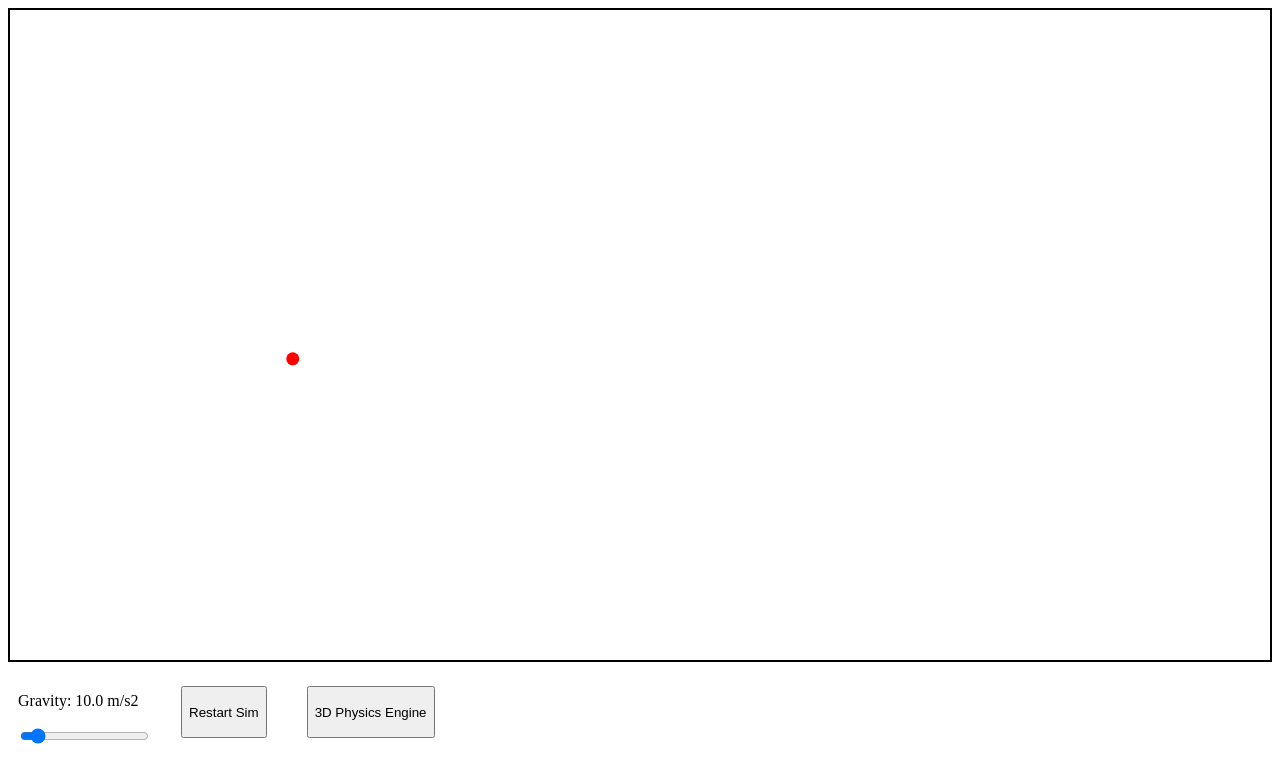
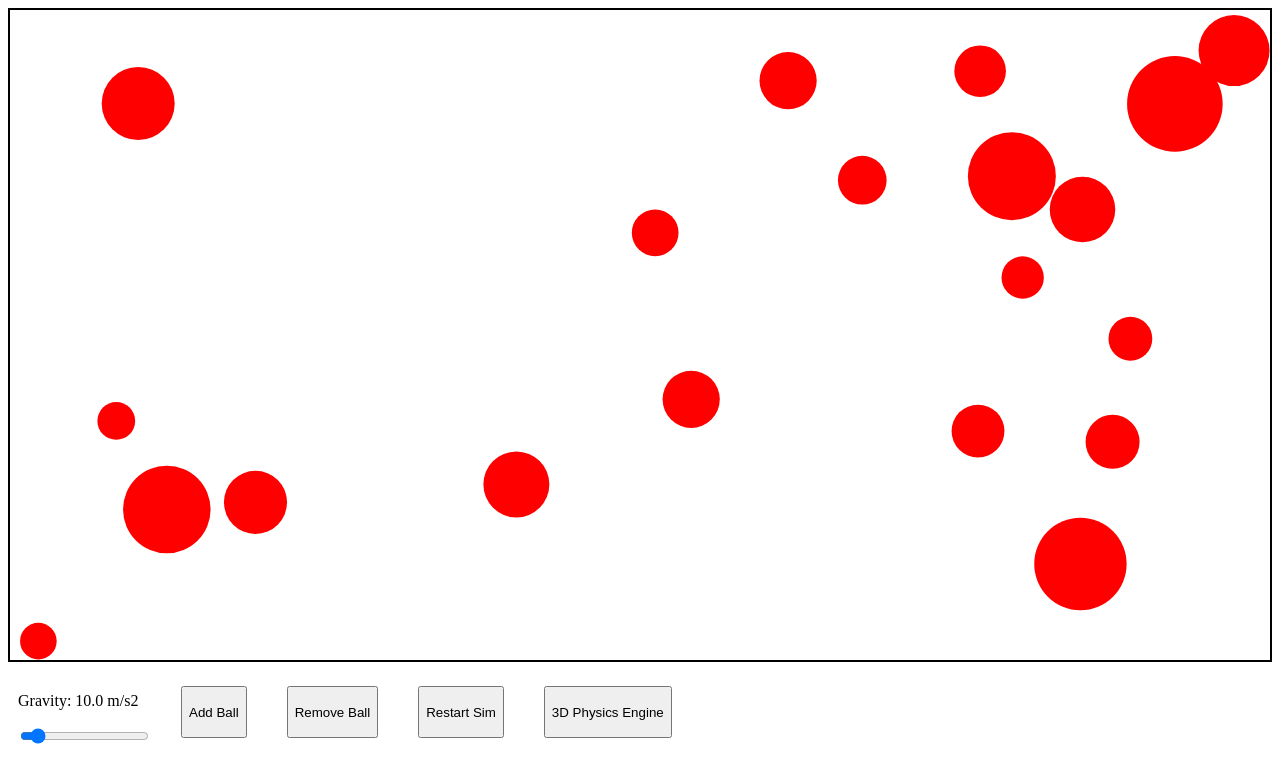
Before and after one commit to Vise-1/PhysicsEngine, a website built with Vite: page 2dsim.html in a window 1280 px wide. Built offline with nearby package versions, Linux system fonts and the light colour scheme; animation ran at ten frames a second.

Commit message:
New Collisions added in 2D sim
added mass and collision formulae

```diff
--- a/2dsim.html
+++ b/2dsim.html
@@ -2,7 +2,11 @@
 
 <html>
     <head>
-        <title>2d Sim</title>
+        <meta charset="utf-8">
+        <meta http-equiv="X-UA-Compatible" content="IE=edge">
+        <title>2D Ball Sim</title>
+        <meta name="description" content="">
+        <meta name="viewport" content="width=device-width, initial-scale=1">
 
     </head>
 
@@ -15,112 +19,12 @@
             <input type="range" min="1" max="100" value="10" class="slider" id="gRange">
             </div>
 
+            <button style="margin: 20px;">Add Ball</button>
+            <button style="margin: 20px;">Remove Ball</button>
             <button style="margin: 20px;" onclick="window.location.reload();">Restart Sim</button>
             <button id='3ddirect' style="margin: 20px;">3D Physics Engine</button>
         </div>
 
-
-
-        <script>
-
-            // Canvas and coordinate conversion
-            var canvas = document.getElementById("2dcanvas");
-            var ctx = canvas.getContext("2d");
-
-            const directbtn = document.getElementById('3ddirect');
-
-            directbtn.addEventListener('click', () => {
-                // This tells the browser to move to the other page
-                window.location.href = '/3dsim.html';
-            });
-
-
-            canvas.width = window.innerWidth - 20;
-            canvas.height = window.innerHeight -150;
-
-            var simMinWidth = 20.0;
-            var cScale = Math.min(canvas.width, canvas.height)/ simMinWidth;
-            var simWidth = canvas.width/cScale;
-            var simHeight = canvas.height/cScale;
-
-            function cX(pos){
-                return pos.x * cScale;
-            }
-
-            function cX(pos){
-                return pos.x * cScale;
-            }
-
-            function cY(pos){
-                return canvas.height - pos.y * cScale;
-            }
-
-            // Make scene
-            var gravity = {x: 0.0, y: -10.0}
-            var timestep = 1.0/ 60.0;
-
-
-            var ball = {
-                radius : 0.2,
-                pos: {x: 0.2, y:0.2},
-                vel: {x:10.0, y:15.0}
-
-            }
-
-
-            const gSlider = document.getElementById("gRange");
-            const gtext = document.getElementById("gtext");
-            gSlider.addEventListener('input', function(){
-                gravity.y = -this.value;
-                gtext.textContent = -gravity.y;
-            })
-
-
-            // Draw Simulate Update
-            function draw(){
-                ctx.clearRect(0,0, canvas.width, canvas.height);
-
-                ctx.fillStyle = "#FF0000";
-
-                ctx.beginPath();
-                ctx.arc(
-                    cX(ball.pos), cY(ball.pos), cScale * ball.radius, 0.0, 2.0* Math.PI);
-                ctx.closePath();
-                ctx.fill()
-            }
-
-            function simulate(){
-
-                ball.vel.x += gravity.x * timestep;
-                ball.vel.y += gravity.y * timestep;
-                ball.pos.x += ball.vel.x * timestep;
-                ball.pos.y += ball.vel.y * timestep;
-
-                if (ball.pos.x < 0.0) {
-                    ball.pos.x = 0.0;
-                    ball.vel.x = -ball.vel.x;
-                }
-
-                 if (ball.pos.x > simWidth) {
-                    ball.pos.x = simWidth;
-                    ball.vel.x = -ball.vel.x;
-                }
-
-                if (ball.pos.y < 0.0) {
-                    ball.pos.y = 0.0;
-                    ball.vel.y = -ball.vel.y;
-                }
-
-            }
-
-            function update(){
-                simulate();
-                draw();
-                requestAnimationFrame(update);
-            }
-
-
-            update()
-        </script>
+        <script type="module" src="2dsim.js"></script>
     </body>
 </html>
--- /dev/null
+++ b/2dsim.js
@@ -0,0 +1,225 @@
+ // Canvas and coordinate conversion
+            var canvas = document.getElementById("2dcanvas");
+            var ctx = canvas.getContext("2d");
+
+            const directbtn = document.getElementById('3ddirect');
+
+            directbtn.addEventListener('click', () => {
+                // This tells the browser to move to the other page
+                window.location.href = '/3dsim.html';
+            });
+
+
+            canvas.width = window.innerWidth - 20;
+            canvas.height = window.innerHeight -150;
+
+            var simMinWidth = 2.0;
+            var cScale = Math.min(canvas.width, canvas.height)/ simMinWidth;
+            var simWidth = canvas.width/cScale;
+            var simHeight = canvas.height/cScale;
+
+            function cX(pos){
+                return pos.x * cScale;
+            }
+
+            function cY(pos){
+                return canvas.height - pos.y * cScale;
+            }
+
+
+            function onWindowResize(){
+                ctx.width = window.innerWidth;
+                ctx.height = window.innerHeight;
+            }
+
+            class Vector2 {
+                constructor(x = 0.0, y =0.0) {
+                    this.x = x;
+                    this.y = y;
+                }
+
+                set(v){
+                    this.x = v.x; this.y = v.y;
+                }
+
+                clone(){
+                    return new Vector2(this.x, this.y);
+                }
+
+                add(v, s = 1.0){
+                    this.x += v.x * s;
+                    this.y += v.y * s;
+
+                    return this;
+                }
+
+                addVectors(a,b){
+                    this.x = a.x + b.x;
+                    this.y = a.y + b.y;
+                    return this;
+                }
+
+                subtract(v, s = 1.0){
+                    this.x -= v.x * s;
+                    this.y -= v.y * s;
+
+                    return this;
+                }
+
+                subtractVectors(a, b){
+                    this.x = a.x - b.x;
+                    this.y = a.y - b.y;
+                    return this;
+                }
+
+                length(){
+                    return Math.sqrt(this.x * this.x + this.y * this.y);
+                }
+
+                scale(s){
+                    this.x *= s;
+                    this.y *= s;
+                }
+
+                dot(v){
+                    return this.x * v.x + this.y * v.y;
+                }
+            }
+
+            class Ball{
+                constructor(radius, mass, pos, vel){
+                    this.radius = radius;
+                    this.mass = mass;
+                    this.pos = pos;
+                    this.vel = vel;
+                }
+
+                simulate(dt, gravity){
+                    this.vel.add(gravity,dt);
+                    this.pos.add(this.vel,dt);
+                }
+            }
+
+            var PhysicsScene = {
+                gravity : new Vector2(0.0, 0.0),
+                dt: 1.0 / 60.0,
+                worldsize : new Vector2(simWidth, simHeight),
+                paused: true,
+                balls : [],
+                restitution: 1.0
+            }
+
+            function setupScene(){
+                PhysicsScene.balls = [];
+                var numBalls = 20;
+
+                for (let i=0 ; i < numBalls; i++){
+                    var radius = 0.05 + Math.random() * 0.1;
+                    var mass = Math.PI * radius * radius;
+                    var pos = new Vector2(Math.random() * simWidth, Math.random() * simHeight);
+                    var vel = new Vector2(-1.0 + Math.random() * 2.0, -1.0 + Math.random() * 2.0);
+
+                    PhysicsScene.balls.push(new Ball(radius, mass, pos, vel));
+                }
+            }
+
+
+            // Draw Simulate Update
+            function draw(){
+                ctx.clearRect(0,0, canvas.width, canvas.height);
+
+                ctx.fillStyle = "#FF0000";
+
+                for (let i = 0 ; i < PhysicsScene.balls.length; i++){
+                    var ball = PhysicsScene.balls[i];
+                    ctx.beginPath();
+                    ctx.arc(
+                        cX(ball.pos), cY(ball.pos), cScale * ball.radius, 0.0, 2.0 * Math.PI);
+                    ctx.closePath();
+                    ctx.fill();
+
+                }
+            }
+
+            function handleBallCollision(ball1, ball2, restitution){
+                var dir = new Vector2();
+
+                dir.subtractVectors(ball2.pos, ball1.pos);
+                var d = dir.length();
+
+                if (d == 0.0001 || d > ball1.radius + ball2.radius)
+                return;
+
+                dir.scale(1.0 / d);
+
+                var corr = (ball1.radius + ball2.radius - d)/2.0;
+                ball1.pos.add(dir, -corr);
+                ball2.pos.add(dir, corr);
+
+                var v1 = ball1.vel.dot(dir);
+                var v2 = ball2.vel.dot(dir);
+
+                var m1 = ball1.mass;
+                var m2 = ball2.mass;
+
+                var newv1 = (m1 * v1 + m2 * v2 - m2 * (v1 - v2) * restitution) / (m1 + m2);
+                var newv2 = (m1 * v1 + m2 * v2 - m1 * (v1 - v2) * restitution) / (m1 + m2);
+
+                ball1.vel.add(dir, newv1 - v1);
+                ball2.vel.add(dir, newv2 - v2);
+            }
+
+            function handleWallCollision(ball, worldsize){
+                if (ball.pos.x < ball.radius){
+                    ball.pos.x = ball.radius;
+                    ball.vel.x = -ball.vel.x;
+                }
+
+                if (ball.pos.y < ball.radius){
+                    ball.pos.y = ball.radius;
+                    ball.vel.y = -ball.vel.y;
+                }
+
+                if (ball.pos.x > worldsize.x -ball.radius){
+                    ball.pos.x = worldsize.x - ball.radius;
+                    ball.vel.x = -ball.vel.x;
+                }
+
+                if (ball.pos.y > worldsize.y -ball.radius){
+                    ball.pos.y = worldsize.y - ball.radius;
+                    ball.vel.y = -ball.vel.y;
+                }
+
+            }
+
+            function simulate(){
+
+                for (let i=0 ; i < PhysicsScene.balls.length; i++){
+                    var ball1  = PhysicsScene.balls[i];
+                    ball1.simulate(PhysicsScene.dt, PhysicsScene.gravity);
+
+                    for (let j = 1 + i; j < PhysicsScene.balls.length; j++){
+                        var ball2 = PhysicsScene.balls[j];
+                        handleBallCollision(ball1, ball2, PhysicsScene.restitution);
+                    }
+
+                    handleWallCollision(ball1, PhysicsScene.worldsize);
+                }
+
+            }
+
+            function update(){
+                simulate();
+                draw();
+                requestAnimationFrame(update);
+            }
+
+            setupScene()
+            update()
+
+            const gSlider = document.getElementById("gRange");
+            const gtext = document.getElementById("gtext");
+            gSlider.addEventListener('input', function(){
+                PhysicsScene.gravity.y = -this.value;
+                gtext.textContent = -PhysicsScene.gravity.y;
+            })
```
Also changed, not shown: 3dsim.html (+1 -1 lines).
